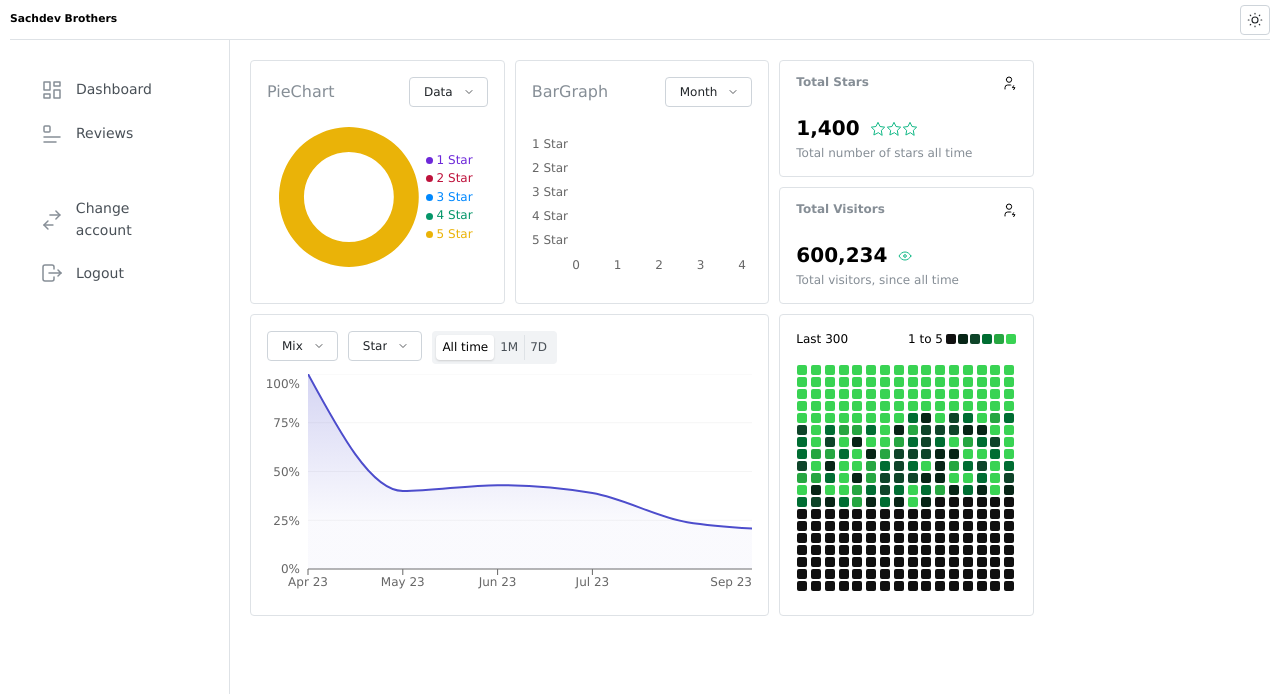
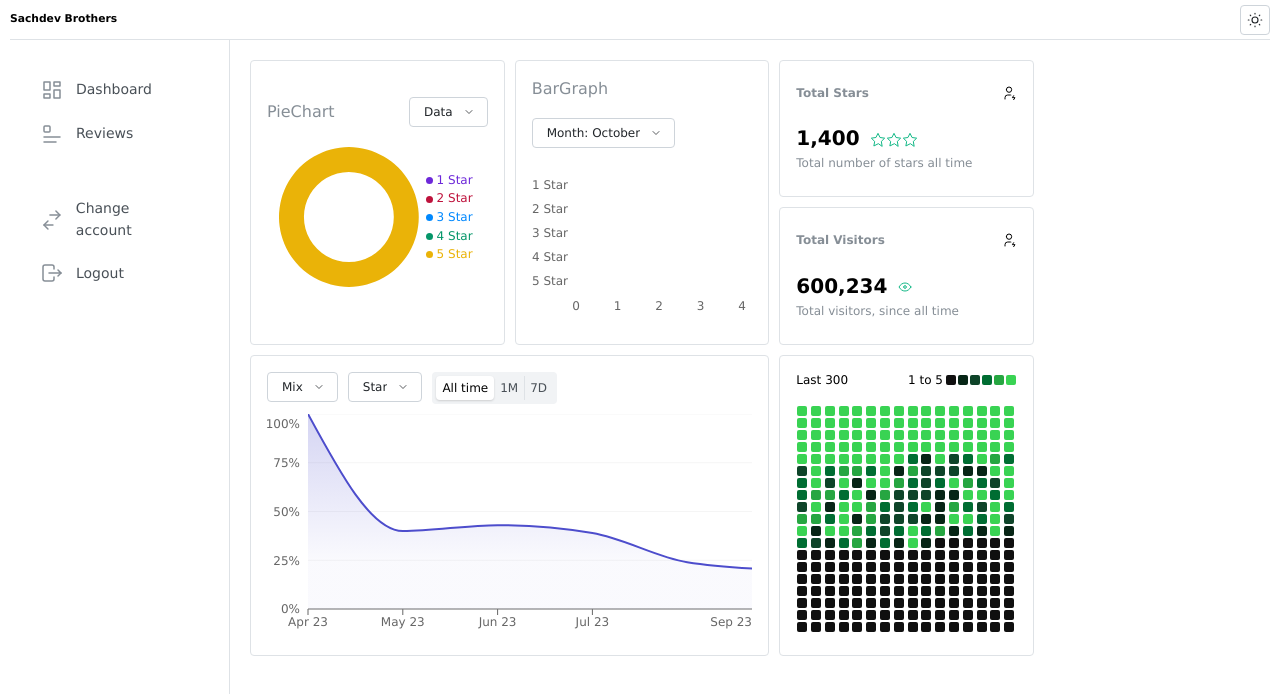
Before and after one commit to hyperingenious/sachdev-analytics, a React (Vite) app: page /dashboard in a window 1280 px wide. Shown: the top 694 px of the page. Built offline with nearby package versions, Linux system fonts and the light colour scheme.

Commit message:
Horizontal Bargraph dropdown modified

```diff
--- a/src/components/dashboard/HorizontalBarGraph.jsx
+++ b/src/components/dashboard/HorizontalBarGraph.jsx
@@ -6,7 +6,7 @@ import { Group, Text } from "@mantine/core";
 import { useEffect, useState } from "react";
 
 function HorizontalBarGraph() {
-  const { selectedMonthData, last5Months } = useSelector(
+  const { selectedMonthData, last5Months, selectedMonthIndex } = useSelector(
     (store) => store.horizontalBarGraphFilter
   );
   const dispatch = useDispatch();
@@ -34,6 +34,7 @@ function HorizontalBarGraph() {
           dropdownOptions={last5Months}
           argOptions={[0, 1, 2, 3, 4]}
           onClick={(arg) => dispatch(changeHorizontalBarGraphMonth(arg))}
+          valueType={last5Months[selectedMonthIndex]}
         />
       </Group>
 
```
